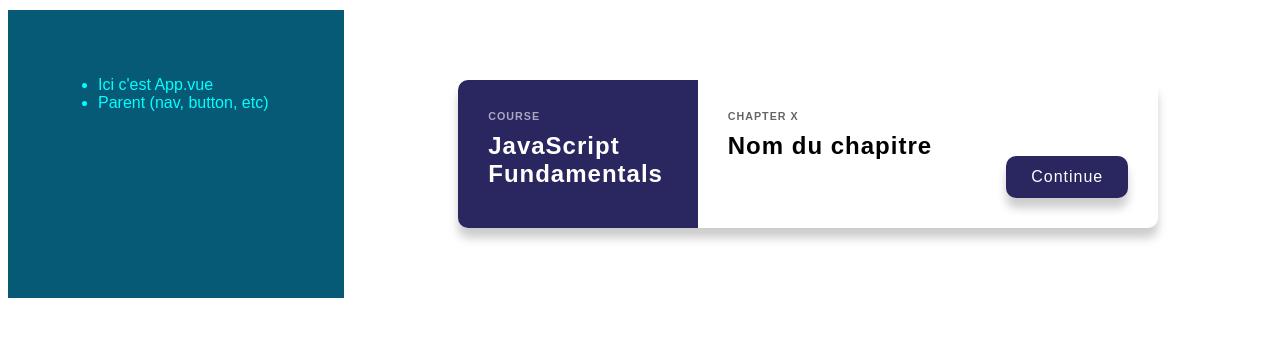
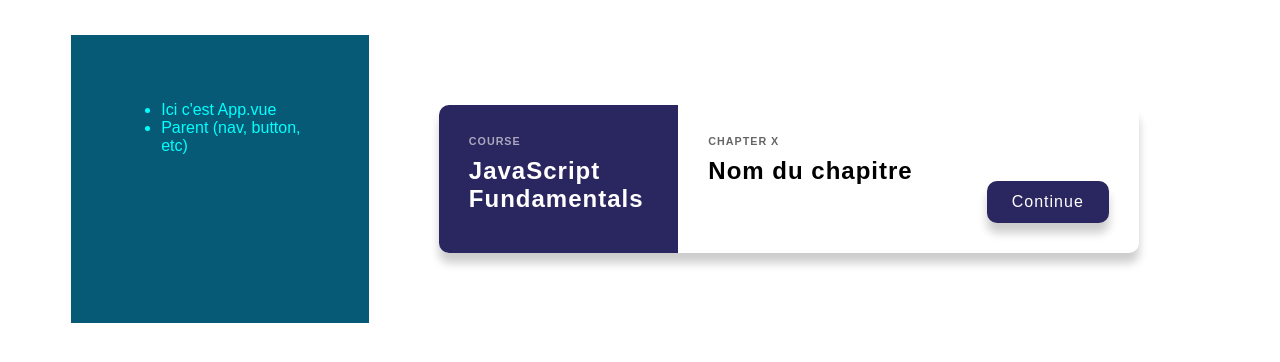
Before and after one commit to Thinkedou/vue-compositing, a Vue app: page / in a window 1280 px wide. Shown: the top 362 px of the page. Built offline with nearby package versions, Linux system fonts and the light colour scheme; a web font is replaced by a local one.

Commit message:
fix .app

```diff
--- a/src/App.vue
+++ b/src/App.vue
@@ -27,7 +27,7 @@ export default {
 
 <style scoped>
 @import url('https://fonts.googleapis.com/css?family=Muli&display=swap');
-.#app{
+#app{
 	display: flex;
 	margin-left: 5%;
 	margin-top:2%;
```
